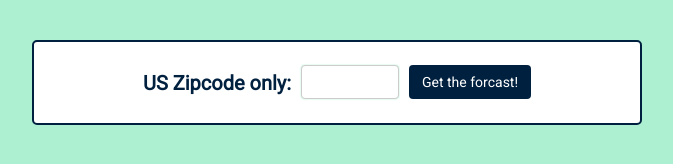
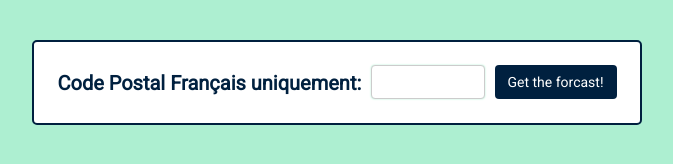
Before and after one commit to MarieRodiet/appWeather, a website built with webpack: page WeatherApp/index.html in a window 1280 px wide. Shown: the whole page, without its empty margins (303-976 px from the left). Built offline with nearby package versions, Linux system fonts and the light colour scheme; some packages are replaced by stand-ins of ours; no server answers.

Commit message:
fixed html

```diff
--- a/WeatherApp/index.html
+++ b/WeatherApp/index.html
@@ -10,7 +10,7 @@
     <div class="zip-form">
       <form id="form">
         <div>
-          <label for="zipcode">US Zipcode only: </label>
+          <label for="zipcode">Code Postal Français uniquement: </label>
           <input
             class="form-control"
             type="input"
```
